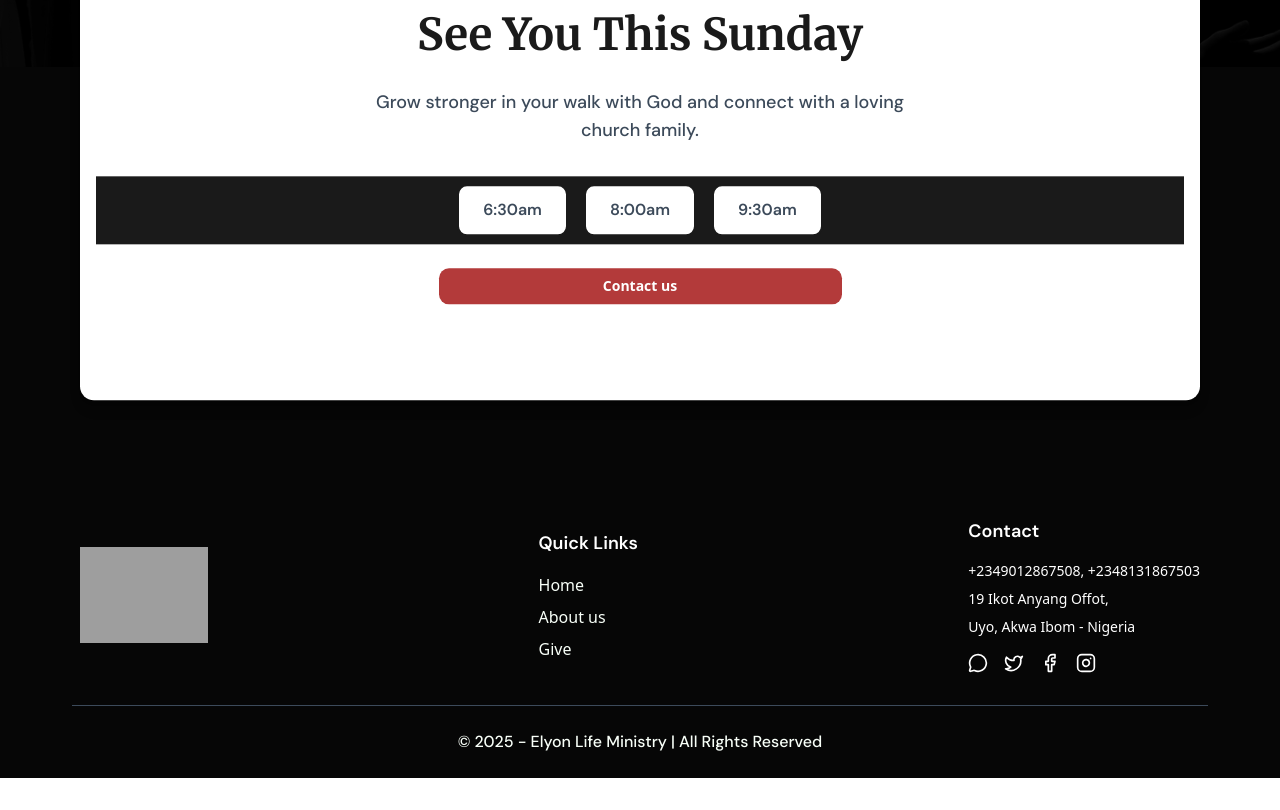
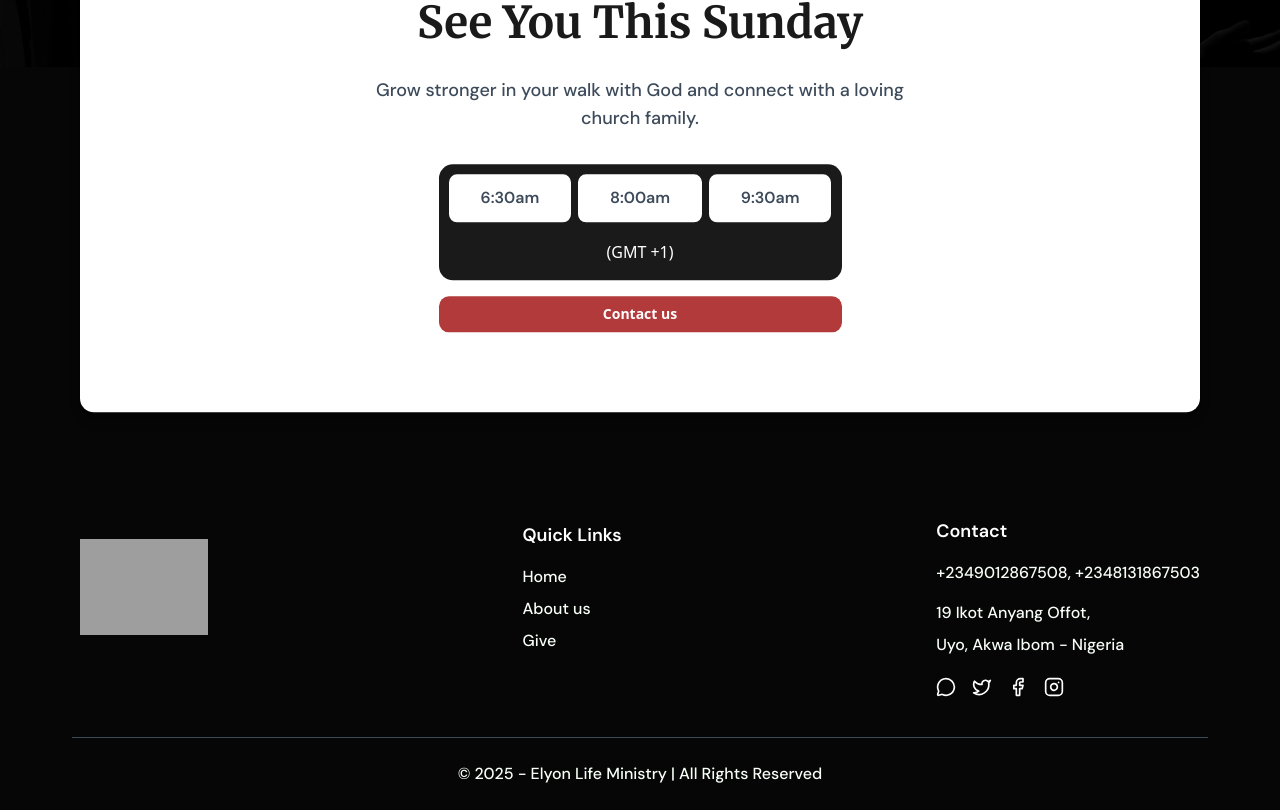
Before and after one commit to GCODESOfficial/ELYON, a Next.js app: page / in a window 1280 px wide. Shown: the part 5094-5904 px from the top of the page. Before the commit the page ends 5872 px from the top, so only its background shows below. Built offline with nearby package versions, Linux system fonts and the light colour scheme; grey boxes are pictures that could not be loaded.

Commit message:
feat: Add some commits

```diff
--- a/src/app/page.tsx
+++ b/src/app/page.tsx
@@ -209,25 +209,25 @@ export default function HomePage() {
             <h2 className={`text-[#1A1A1A] text-2xl md:text-[44px] font-bold mb-6 ${merriweather.className}`}>See You This Sunday</h2>
             <p className={`text-[#3C4A5A] text-sm md:text-lg mb-8 ${dmSans.className} max-w-[572px] mx-auto`}>Grow stronger in your walk with God and connect with a loving church family.</p>
 
-            <div className="mb-4 flex flex-col">
-              <div className="bg-[#1A1A1A] py-2 flex justify-center items-center gap-4">
-                <div className={`${dmSans.className} px-6 py-3 bg-[#FFFFFF] text-[#3C4A5A] font-bold border-2 border-[#1A1A1A] rounded-lg`}>
+            <div className="bg-[#1A1A1A] mb-4 flex flex-col max-w-[403px] mx-auto rounded-xl">
+              <div className="pt-2 px-2 flex justify-between items-center">
+                <div className={`${dmSans.className} px-8 py-3 bg-[#FFFFFF] text-[#3C4A5A] font-bold border-2 border-[#1A1A1A] rounded-lg`}>
                   6:30am
                 </div>
-                <div className={`${dmSans.className} px-6 py-3 bg-[#FFFFFF] text-[#3C4A5A] font-bold border-2 border-[#1A1A1A] rounded-lg`}>
+                <div className={`${dmSans.className} px-8 py-3 bg-[#FFFFFF] text-[#3C4A5A] font-bold border-2 border-[#1A1A1A] rounded-lg`}>
                   8:00am
                 </div>
-                <div className={`${dmSans.className} px-6 py-3 bg-[#FFFFFF] text-[#3C4A5A] font-bold border-2 border-[#1A1A1A] rounded-lg`}>
+                <div className={`${dmSans.className} px-8 py-3 bg-[#FFFFFF] text-[#3C4A5A] font-bold border-2 border-[#1A1A1A] rounded-lg`}>
                   9:30am
                 </div>
               </div>
-              <div className="text-white">(GMT +1)</div>
-              <Link
+              <div className="text-white py-4">(GMT +1)</div>
+            </div>
+                 <Link
                 href="/contact"
               >
-                <Button className={`w-full max-w-[403px] mx-auto bg-[#B33A3A] text-white py-4 rounded-lg hover:bg-[#B33A3A]/90 transition-colors font-semibold`}>Contact us</Button>
+                <Button className={`w-full cursor-pointer max-w-[403px] mx-auto bg-[#B33A3A] text-white py-4 rounded-lg hover:bg-[#B33A3A]/90 transition-colors font-semibold`}>Contact us</Button>
               </Link>
-            </div>
           </div>
         </div>
         <div className="h-[300px] md:h-[350px]"></div>
--- a/src/components/Footer.tsx
+++ b/src/components/Footer.tsx
@@ -19,7 +19,7 @@ export default function Footer() {
   return (
     <footer className="bg-[#060606] text-white md:pt-[450px]">
       <div className="max-w-[1200px] mx-auto px-4 sm:px-6 lg:px-8">
-        <div className="max-w-[1120px] mx-auto flex flex-col md:flex-row md:justify-between items-center">
+        <div className="max-w-[1120px] mx-auto flex flex-col md:flex-row md:justify-between md:items-center">
            {/* Logo */}
           <Link href="/" className="flex items-center">
             <div className="relative w-16 h-16 md:w-32 md:h-32">
@@ -38,27 +38,27 @@ export default function Footer() {
           <div>
             <h4 className={`font-bold ${dmSans.className} text-sm md:text-lg mb-4`}>Quick Links</h4>
             <div className="space-y-2">
-              <Link href="/" className={`block text-[#F8FFF8] hover:text-[#CFA83C] transition-colors`}>
+              <Link href="/" className={`block ${dmSans.className} font-medium text-xs md:text-base text-[#F8FFF8] hover:text-[#CFA83C] transition-colors`}>
                 Home
               </Link>
-              <Link href="/about" className={`block text-[#F8FFF8] hover:text-[#CFA83C] transition-colors`}>
+              <Link href="/about" className={`block ${dmSans.className} font-medium text-xs md:text-base text-[#F8FFF8] hover:text-[#CFA83C] transition-colors`}>
                 About us
               </Link>
-              <Link href="/give" className={`block text-[#F8FFF8] hover:text-[#CFA83C] transition-colors`}>
+              <Link href="/give" className={`block ${dmSans.className} font-medium text-xs md:text-base text-[#F8FFF8] hover:text-[#CFA83C] transition-colors`}>
                 Give
               </Link>
             </div>
           </div>
 
           {/* Contact */}
-          <div>
+          <div className="relative">
             <h4 className={`font-bold ${dmSans.className} text-sm md:text-lg mb-4`}>Contact</h4>
             <div className="space-y-2 text-sm">
-              <p>+2349012867508, +2348131867503</p>
-              <p>19 Ikot Anyang Offot,</p>
-              <p>Uyo, Akwa Ibom - Nigeria</p>
+              <p className={`block ${dmSans.className} font-medium text-xs md:text-base text-[#F8FFF8] mb-4`}>+2349012867508, +2348131867503</p>
+              <p className={`block ${dmSans.className} font-medium text-xs md:text-base text-[#F8FFF8]`}>19 Ikot Anyang Offot,</p>
+              <p className={`block ${dmSans.className} font-medium text-xs md:text-base text-[#F8FFF8]`}>Uyo, Akwa Ibom - Nigeria</p>
             </div>
-            <div className="flex space-x-4 mt-4">
+            <div className="absolute -bottom-10 flex space-x-4">
               <MessageCircle className="w-5 h-5 hover:text-[#CFA83C] cursor-pointer" />
               <Twitter className="w-5 h-5 hover:text-[#CFA83C] cursor-pointer" />
               <Facebook className="w-5 h-5 hover:text-[#CFA83C] cursor-pointer" />
@@ -67,7 +67,7 @@ export default function Footer() {
           </div>
         </div>
 
-        <div className="border-t border-[#3C4A5A] mt-8 py-3 md:py-6 text-center text-sm">
+        <div className="border-t border-[#3C4A5A] mt-20 py-3 md:py-6 text-center text-sm">
           <p className={`${dmSans.className} text-[#F8FFF8] text-xs md:text-base font-medium`}>© 2025 - Elyon Life Ministry | All Rights Reserved</p>
         </div>
       </div>
```
